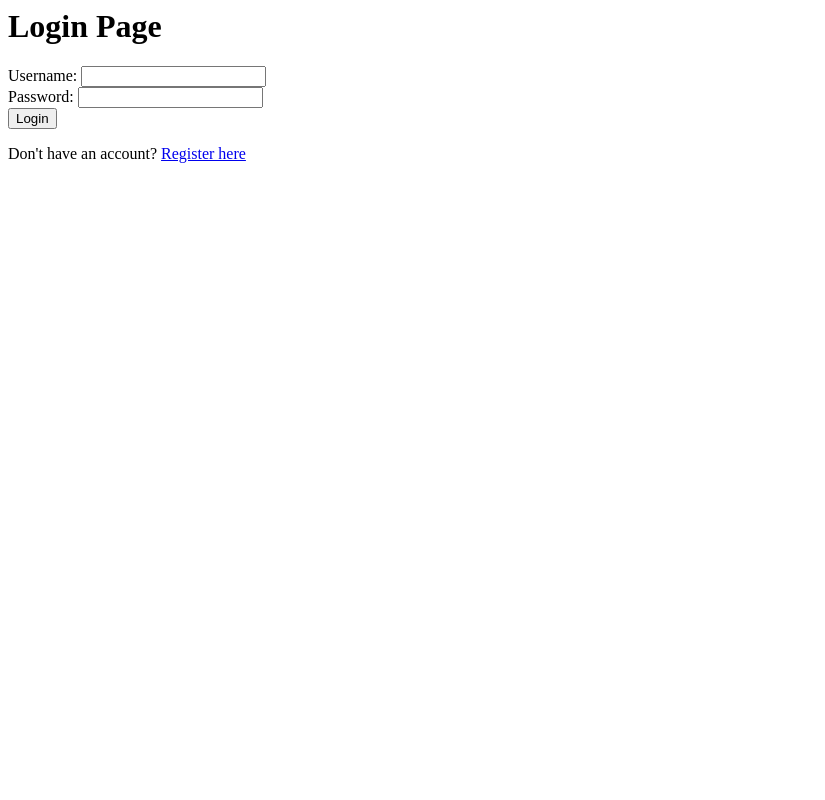
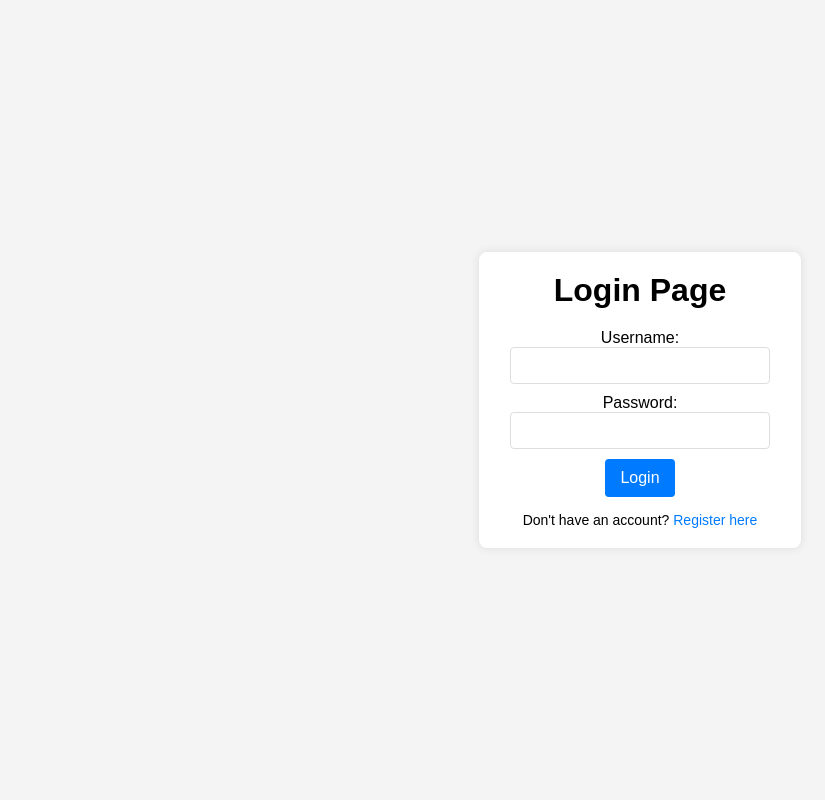
Before and after one commit to hirusha218/BCD_AS_BidStack, a Java web app: page /src/main/webapp/login.jsp in a window 1280 px wide. Shown: the whole page, without its empty margins (0-825 px from the left). Run offline with Tomcat 11, a stand-in JSP engine, Linux system fonts and the light colour scheme.

Commit message:
Enhance login page UI
This commit introduces UI improvements to `login.jsp`:

- Centered the login form on the page.
- Added basic styling to form elements (input fields, button) using `styles.css`.
- Styled the "Register here" link for better visibility.
- Updated `styles.css` with new rules for the login page.
- Modified `login.jsp` to use a specific body class for these styles.

```diff
--- a/web/src/main/webapp/login.jsp
+++ b/web/src/main/webapp/login.jsp
@@ -2,14 +2,17 @@
 <html>
 <head>
     <title>Login</title>
+    <link rel="stylesheet" href="styles.css">
 </head>
-<body>
-    <h1>Login Page</h1>
-    <form action="loginServlet" method="post">
-        Username: <input type="text" name="username"><br>
-        Password: <input type="password" name="password"><br>
-        <input type="submit" value="Login">
-    </form>
-    <p>Don't have an account? <a href="register.jsp">Register here</a></p>
+<body class="body-login">
+    <div class="login-container">
+        <h1>Login Page</h1>
+        <form action="loginServlet" method="post" class="login-form">
+            Username: <input type="text" name="username" class="form-input"><br>
+            Password: <input type="password" name="password" class="form-input"><br>
+            <input type="submit" value="Login" class="login-button">
+        </form>
+        <p class="register-link">Don't have an account? <a href="register.jsp">Register here</a></p>
+    </div>
 </body>
 </html>
--- a/web/src/main/webapp/styles.css
+++ b/web/src/main/webapp/styles.css
@@ -181,3 +181,63 @@ footer a {
     color: #000;
     text-decoration: none;
 }
+
+/* Login Page Specific Styles */
+.body-login {
+    font-family: Arial, sans-serif;
+    background-color: #f4f4f4;
+    display: flex;
+    justify-content: center;
+    align-items: center;
+    height: 100vh;
+    margin: 0;
+}
+
+.login-container {
+    background-color: #fff;
+    padding: 20px;
+    border-radius: 8px;
+    box-shadow: 0 0 10px rgba(0, 0, 0, 0.1);
+    text-align: center;
+}
+
+.login-form {
+    margin-top: 20px;
+}
+
+.form-input {
+    width: calc(100% - 22px);
+    padding: 10px;
+    margin-bottom: 10px;
+    border: 1px solid #ddd;
+    border-radius: 4px;
+    box-sizing: border-box;
+}
+
+.login-button {
+    background-color: #007bff;
+    color: white;
+    padding: 10px 15px;
+    border: none;
+    border-radius: 4px;
+    cursor: pointer;
+    font-size: 16px;
+}
+
+.login-button:hover {
+    background-color: #0056b3;
+}
+
+.register-link {
+    margin-top: 15px;
+    font-size: 14px;
+}
+
+.register-link a {
+    color: #007bff;
+    text-decoration: none;
+}
+
+.register-link a:hover {
+    text-decoration: underline;
+}
```
